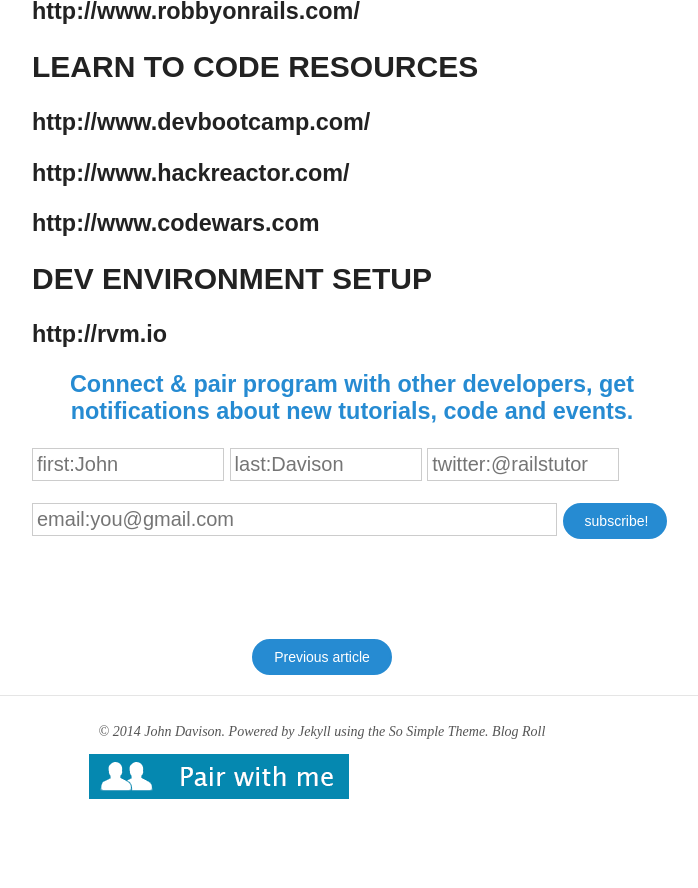
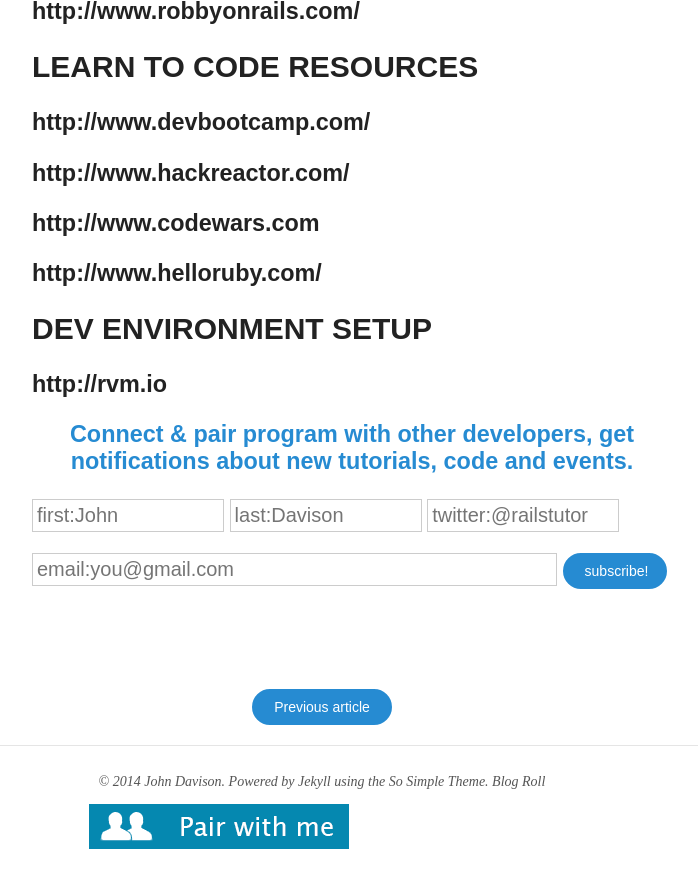
Before and after one commit to jcdavison/rubyonrailstutor.github.io, a Jekyll site: the page built from _posts/2014-03-19-blog-roll.md, in a window 1280 px wide and 900 px high, scrolled down 908 px. Shown: the top 888 px of the window, without its empty margins (318-1016 px from the left). Built offline with Jekyll 4.4.1, drawn with Linux system fonts in a browser that asks for light colours; nearby versions of some CDN libraries; comment, search, counter and statistics services are not loaded; before the commit the page ends 1763 px from its top, so only the background shows below that; some of the changed lines change nothing that is shown.

Commit message:
update blogroll

```diff
--- a/_posts/2014-03-19-blog-roll.md
+++ b/_posts/2014-03-19-blog-roll.md
@@ -32,6 +32,8 @@
 
 ### [http://www.codewars.com](http://www.codewars.com)
 
+### [http://www.helloruby.com/](http://www.helloruby.com)
+
 
 ## DEV ENVIRONMENT SETUP
 
```
